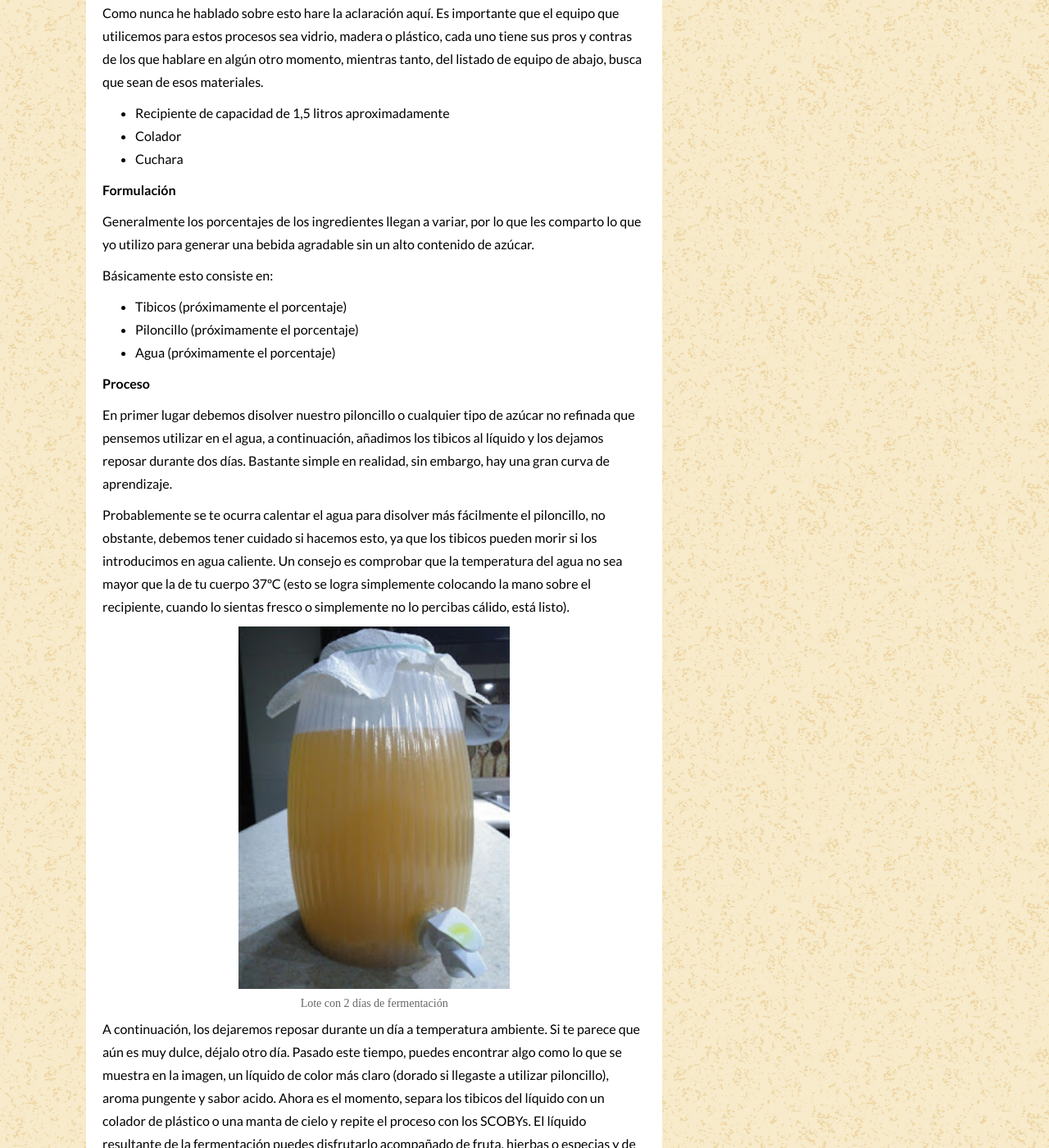
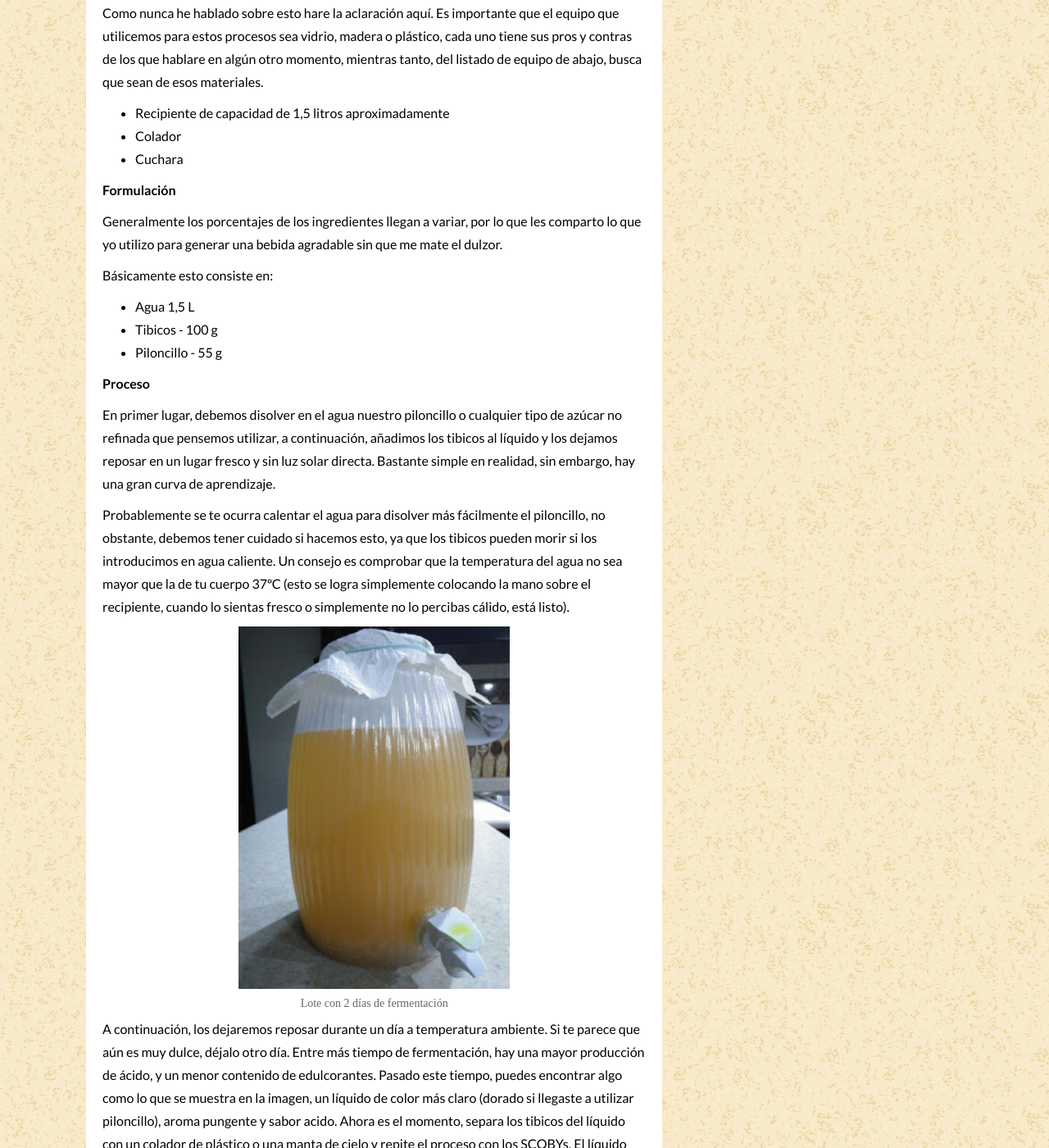
Before and after one commit to ScienceforNourishment/ScienceforNourishment.github.io, a Jekyll site: the page built from _posts/2017-05-28-tibicos-first-impressions.md, in a window 1280 px wide and 1400 px high, scrolled down 1606 px. Shown: the whole window at 82% size. Built offline with Jekyll 4.4.1, drawn with Linux system fonts in a browser that asks for light colours; nearby versions of some CDN libraries; some web fonts are replaced; comment, search, counter and statistics services are not loaded; some of the changed text lies outside the part shown.

Commit message:
post change

```diff
--- a/_posts/2017-05-28-tibicos-first-impressions.md
+++ b/_posts/2017-05-28-tibicos-first-impressions.md
@@ -28,24 +28,24 @@ Como nunca he hablado sobre esto hare la aclaración aquí. Es importante que el
 
 **Formulación**
 
-Generalmente los porcentajes de los ingredientes llegan a variar, por lo que les comparto lo que yo utilizo para generar una bebida agradable sin un alto contenido de azúcar.
+Generalmente los porcentajes de los ingredientes llegan a variar, por lo que les comparto lo que yo utilizo para generar una bebida agradable sin que me mate el dulzor.
 
 Básicamente esto consiste en:
 
-* Tibicos  (próximamente el porcentaje)
-* Piloncillo (próximamente el porcentaje)
-* Agua (próximamente el porcentaje)
+* Agua 1,5 L
+* Tibicos - 100 g
+* Piloncillo - 55 g
 
 **Proceso**
 
-En primer lugar debemos disolver nuestro piloncillo o cualquier tipo de azúcar no refinada que pensemos utilizar en el agua, a continuación, añadimos los tibicos al líquido y los dejamos reposar durante dos días. Bastante simple en realidad, sin embargo, hay una gran curva de aprendizaje.
+En primer lugar, debemos disolver en el agua nuestro piloncillo o cualquier tipo de azúcar no refinada que pensemos utilizar, a continuación, añadimos los tibicos al líquido y los dejamos reposar en un lugar fresco y sin luz solar directa. Bastante simple en realidad, sin embargo, hay una gran curva de aprendizaje.
 
 Probablemente se te ocurra calentar el agua para disolver más fácilmente el piloncillo, no obstante, debemos tener cuidado si hacemos esto, ya que los tibicos pueden morir si los introducimos en agua caliente. Un consejo es comprobar que la temperatura del agua no sea mayor que la de tu cuerpo 37ºC (esto se logra simplemente colocando la mano sobre el recipiente, cuando lo sientas fresco o simplemente no lo percibas cálido, está listo).
 
 ![Tibicos listos](/assets/posts/280517/tibicos2_28_05_17.jpg)
 ##### Lote con 2 días de fermentación
 
-A continuación, los dejaremos reposar durante un día a temperatura ambiente. Si te parece que aún es muy dulce, déjalo otro día. Pasado este tiempo, puedes encontrar algo como lo que se muestra en la imagen, un líquido de color más claro (dorado si llegaste a utilizar piloncillo), aroma pungente y sabor acido. Ahora es el momento, separa los tibicos del líquido con un colador de plástico o una manta de cielo y repite el proceso con los SCOBYs. El líquido resultante de la fermentación puedes disfrutarlo acompañado de fruta, hierbas o especias y de preferencia frio.
+A continuación, los dejaremos reposar durante un día a temperatura ambiente. Si te parece que aún es muy dulce, déjalo otro día. Entre más tiempo de fermentación, hay una mayor producción de ácido, y un menor contenido de edulcorantes. Pasado este tiempo, puedes encontrar algo como lo que se muestra en la imagen, un líquido de color más claro (dorado si llegaste a utilizar piloncillo), aroma pungente y sabor acido. Ahora es el momento, separa los tibicos del líquido con un colador de plástico o una manta de cielo y repite el proceso con los SCOBYs. El líquido resultante de la fermentación puedes disfrutarlo acompañado de fruta, hierbas o especias y de preferencia frio.
 
 
-Es posible realizar una segunda fermentación para agregar carbonatación y diferentes sabores, esperen la siguiente publicación para conocer más.
+Para aprender más sobre saborizar sus tibicos, esperen la siguiente publicación.
```
